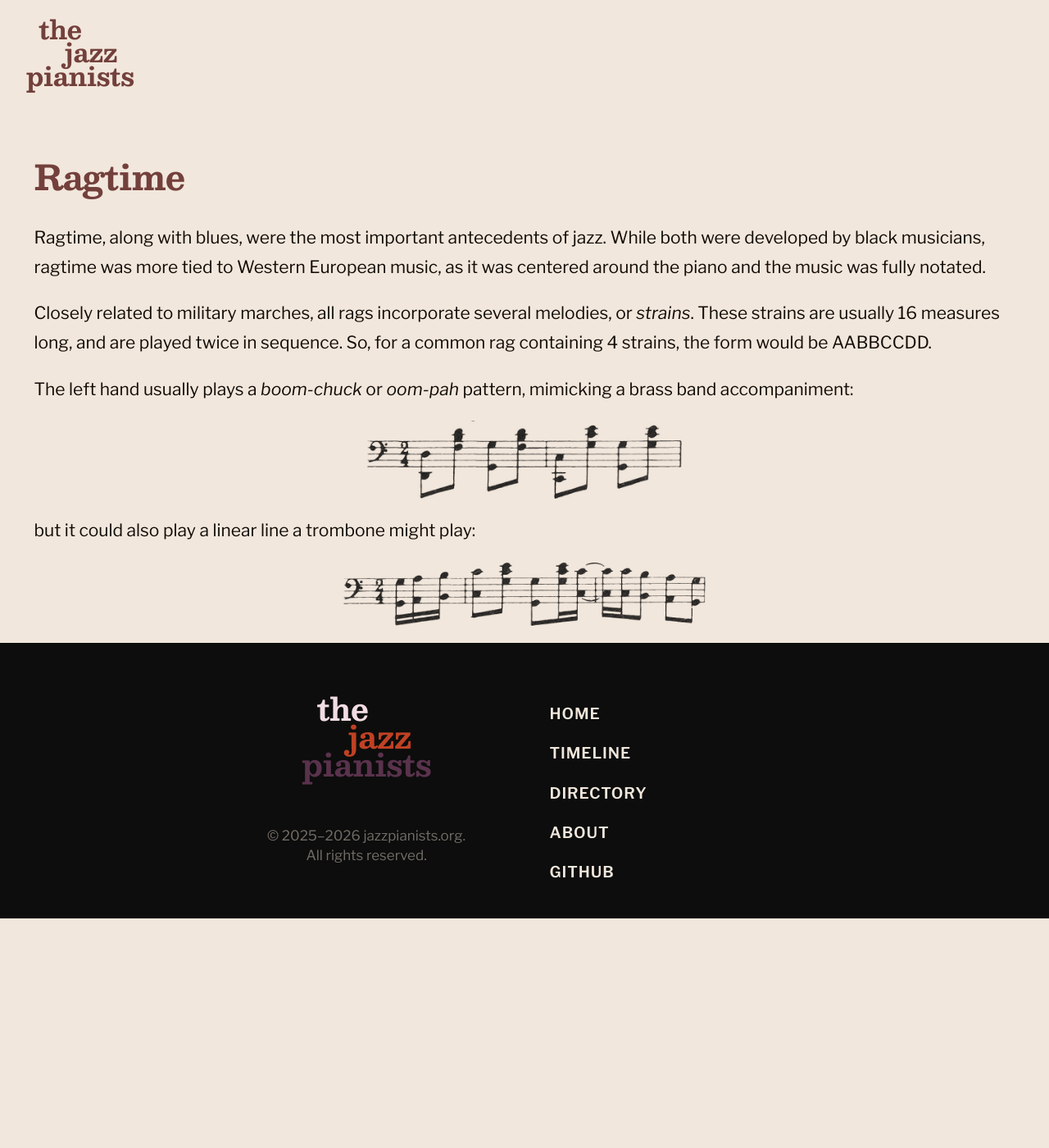
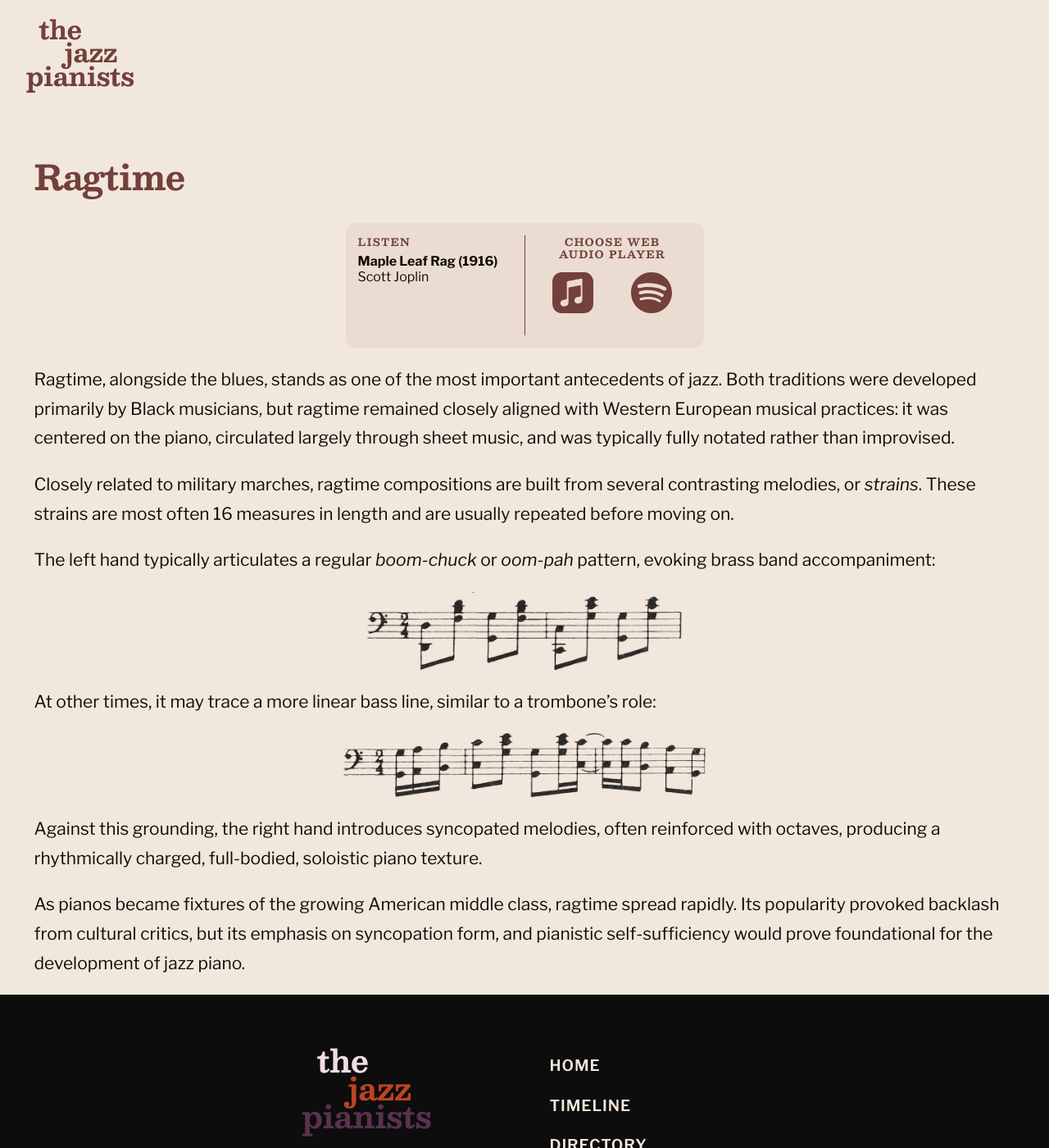
Before and after one commit to legion80/jazzpianists-org, a Jekyll site: the page built from collections/_genres/ragtime.md, in a window 1280 px wide and 1400 px high. Shown: the whole window at 82% size. Built offline with Jekyll 4.4.1, drawn with Linux system fonts in a browser that asks for light colours.

Commit message:
Update ragtime.md

```diff
--- a/collections/_genres/ragtime.md
+++ b/collections/_genres/ragtime.md
@@ -4,15 +4,20 @@ tag: ragtime
 timeline_start: 1890
 timeline_end: 1917
 ---
+{%- include u/music-player-embed.html pk=2 -%}
 
-Ragtime, along with blues, were the most important antecedents of jazz. While both were developed by black musicians, ragtime was more tied to Western European music, as it was centered around the piano and the music was fully notated.
+Ragtime, alongside the blues, stands as one of the most important antecedents of jazz. Both traditions were developed primarily by Black musicians, but ragtime remained closely aligned with Western European musical practices: it was centered on the piano, circulated largely through sheet music, and was typically fully notated rather than improvised.
 
-Closely related to military marches, all rags incorporate several melodies, or *strains*. These strains are usually 16 measures long, and are played twice in sequence. So, for a common rag containing 4 strains, the form would be AABBCCDD.
+Closely related to military marches, ragtime compositions are built from several contrasting melodies, or *strains*. These strains are most often 16 measures in length and are usually repeated before moving on.
 
-The left hand usually plays a *boom-chuck* or *oom-pah* pattern, mimicking a brass band accompaniment:
+The left hand typically articulates a regular *boom-chuck* or *oom-pah* pattern, evoking brass band accompaniment:
 
 ![Ragtime bass]({{ site.timeline-image-directory }}ragtime-bass.jpg){: .music-example style="max-height: 4.5em" }
 
-but it could also play a linear line a trombone might play:
+At other times, it may trace a more linear bass line, similar to a trombone's role:
 
-![Trombone-like bass]({{ site.timeline-image-directory }}ragtime-trombone.jpg){: .music-example style="max-height: 3.7em;" }
+![Trombone-like bass]({{ site.timeline-image-directory }}ragtime-trombone.jpg){: .music-example style="max-height: 3.7em" }
+
+Against this grounding, the right hand introduces syncopated melodies, often reinforced with octaves, producing a rhythmically charged, full-bodied, soloistic piano texture.
+
+As pianos became fixtures of the growing American middle class, ragtime spread rapidly. Its popularity provoked backlash from cultural critics, but its emphasis on syncopation form, and pianistic self-sufficiency would prove foundational for the development of jazz piano.
```
